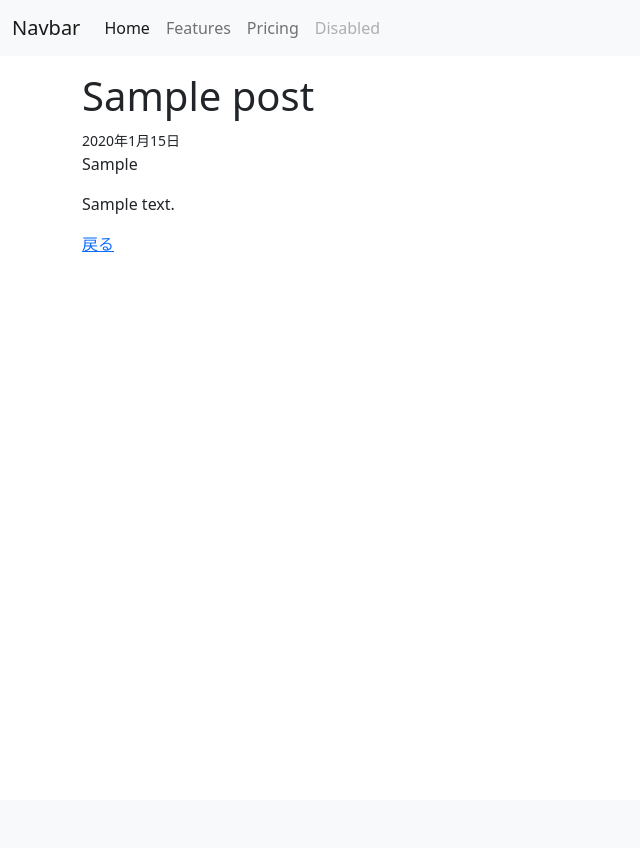
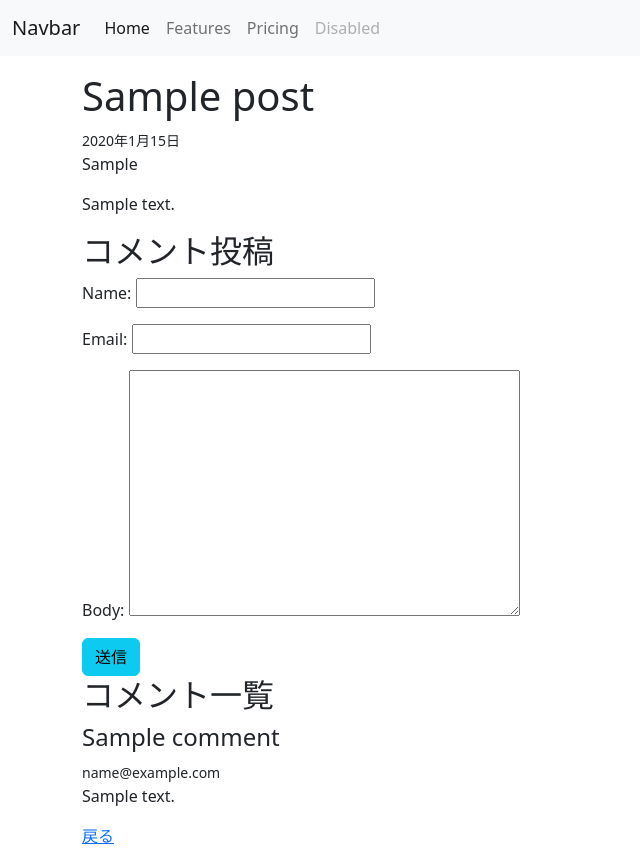
Before and after one commit to yoshimitakuto/microblog, a Django app: a page that uses blog/templates/blog/post_detail.html in a window 1280 px wide. Shown: the whole page, without its empty margins (0-640 px from the left). Before the commit the page ends 252 px from the top, so only its background shows below. Run offline with Django 4.2, Linux system fonts and the light colour scheme; tables that the repository leaves empty hold one stand-in row (values such as "Sample post").

Commit message:
add comment function

```diff
--- a/blog/admin.py
+++ b/blog/admin.py
@@ -1,4 +1,5 @@
 from django.contrib import admin
-from .models import Post
+from .models import Post, Comment
 
 admin.site.register(Post)
+admin.site.register(Comment)
--- /dev/null
+++ b/blog/forms.py
@@ -0,0 +1,7 @@
+from django import forms
+from .models import Comment
+
+class CommentForm(forms.ModelForm):
+    class Meta:
+        model = Comment
+        fields = ['name', 'email', 'body']
--- a/blog/models.py
+++ b/blog/models.py
@@ -6,3 +6,10 @@ class Post(models.Model):
     intro = models.TextField()
     body = models.TextField()
     create_date = models.DateField(auto_now_add=True)
+
+class Comment(models.Model):
+    post = models.ForeignKey(Post, related_name='comments', on_delete=models.CASCADE)
+    name = models.CharField(max_length=30)
+    email = models.EmailField()
+    body = models.TextField()
+    created_date = models.DateTimeField(auto_now_add=True)
--- a/blog/templates/blog/post_detail.html
+++ b/blog/templates/blog/post_detail.html
@@ -7,5 +7,21 @@
 <p>{{ post.body }}</p>
 </hr>
 
+<!-- コメントエリア -->
+<h2>コメント投稿</h2>
+<form method="post">
+    {% csrf_token %}
+    {{ form.as_p }}
+    <input type="submit" class="btn btn-info" value="送信">
+</form>
+
+<!-- コメント一覧エリア -->
+<h2>コメント一覧</h2>
+{% for comment in post.comments.all %}
+<h4>{{ comment.name }}</h4>
+<small>{{ comment.email }}</small>
+<p>{{ comment.body }}</p>
+{% endfor %}
+
 <a href="{% url 'toppage' %}">戻る</a>
 {% endblock %}
--- a/blog/views.py
+++ b/blog/views.py
@@ -1,5 +1,6 @@
-from django.shortcuts import render
+from django.shortcuts import render, redirect
 from .models import Post
+from blog.forms import CommentForm
 
 def toppage(request):
     posts = Post.objects.all()
@@ -7,4 +8,15 @@ def toppage(request):
 
 def post_detail(request, slug):
     post = Post.objects.get(slug=slug)
-    return render(request, 'blog/post_detail.html', {'post': post})
+
+    if request.method == 'POST':
+        form = CommentForm(request.POST)
+
+        if form.is_valid():
+            comment = form.save(commit=False)
+            comment.post = post
+            comment.save()
+            return redirect('post_detail', slug=post.slug)
+    else:
+        form = CommentForm()
+    return render(request, 'blog/post_detail.html', {'post': post, 'form': form})
```
Also changed, not shown: blog/migrations/0003_comment.py (added).
